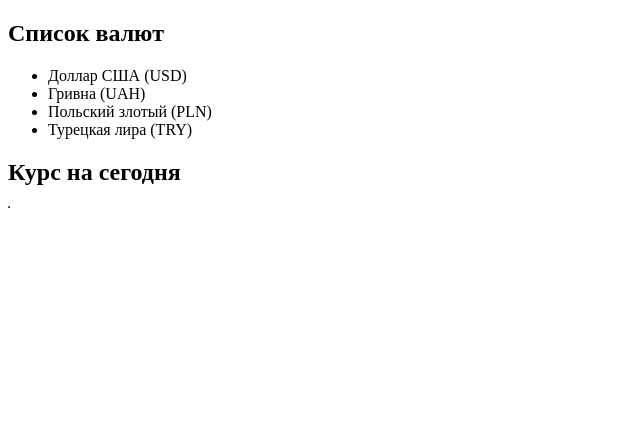
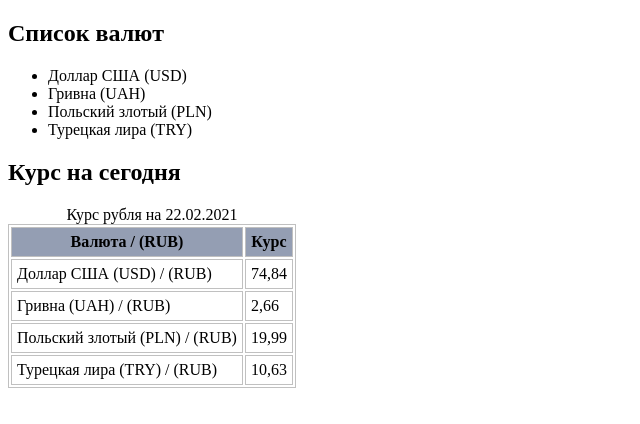
Before and after one commit to antoniouo/core-html-table, a plain HTML site: page currencies.html in a window 1280 px wide. Shown: the whole page, without its empty margins (0-640 px from the left). Drawn offline with Linux system fonts and the light colour scheme.

Commit message:
Release 1

```diff
--- a/currencies.html
+++ b/currencies.html
@@ -17,8 +17,34 @@
     </p>
 
     <h2>Курс на сегодня</h2>
-    <table border="1">
-        <!-- Заполните таблицу с курсом валют -->
+    <table border="1" bordercolor="#c0c0c0" cellpadding="5">
+
+      <caption>Курс рубля на 22.02.2021</caption>
+
+      <tr bgcolor="949eb3">
+      <th>Валюта / (RUB)</th>
+      <th>Курс</th>
+      </tr>
+
+      <tr>
+      <td>Доллар США (USD) / (RUB)</td>
+      <td>74,84</td>
+      </tr>
+
+      <tr>
+      <td>Гривна (UAH) / (RUB)</td>
+      <td>2,66</td>
+      </tr>
+
+      <tr>
+      <td>Польский злотый (PLN) / (RUB)</td>
+      <td>19,99</td>
+      </tr>
+
+      <tr>
+      <td>Турецкая лира (TRY) / (RUB)</td>
+      <td>10,63</td>
+      </tr>
 
     </table>
 </body>
```
